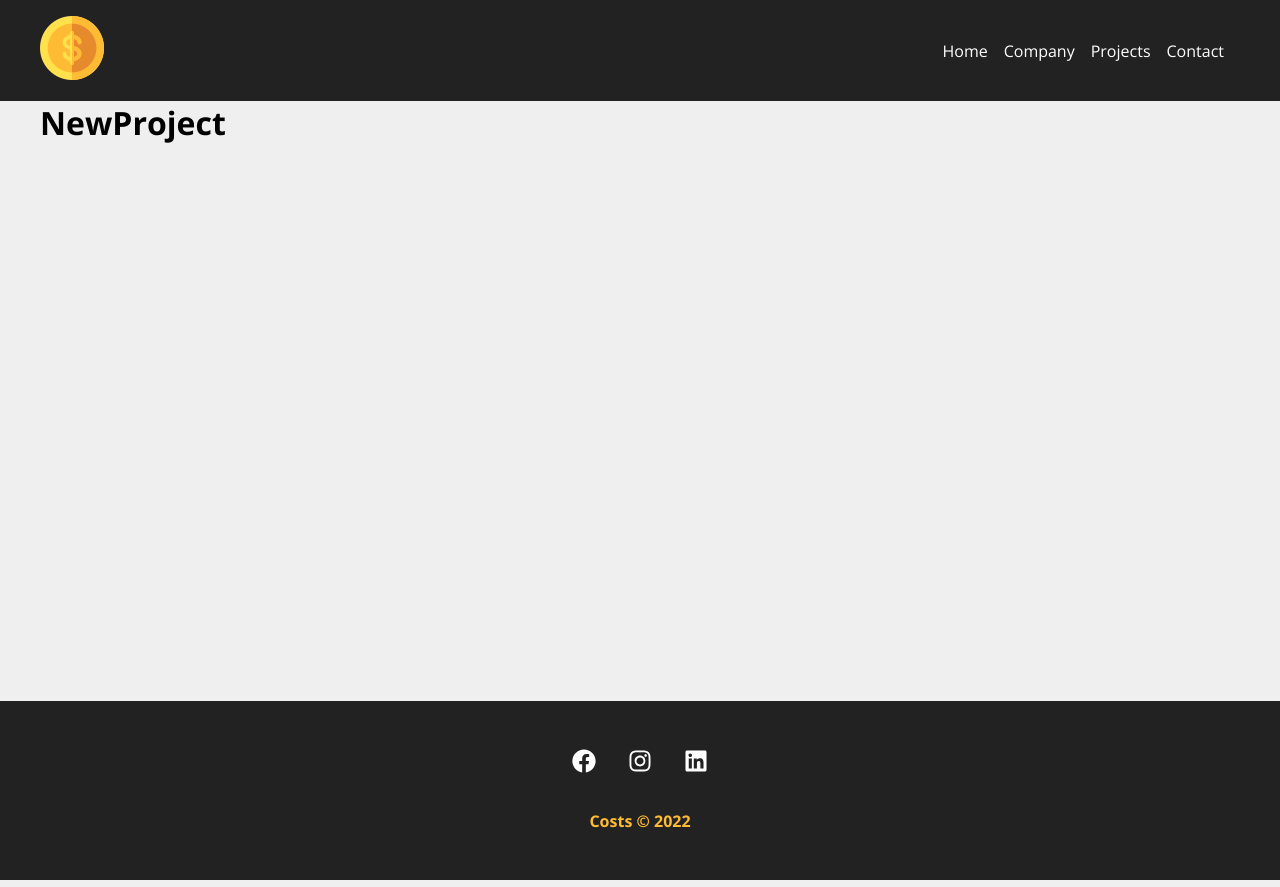
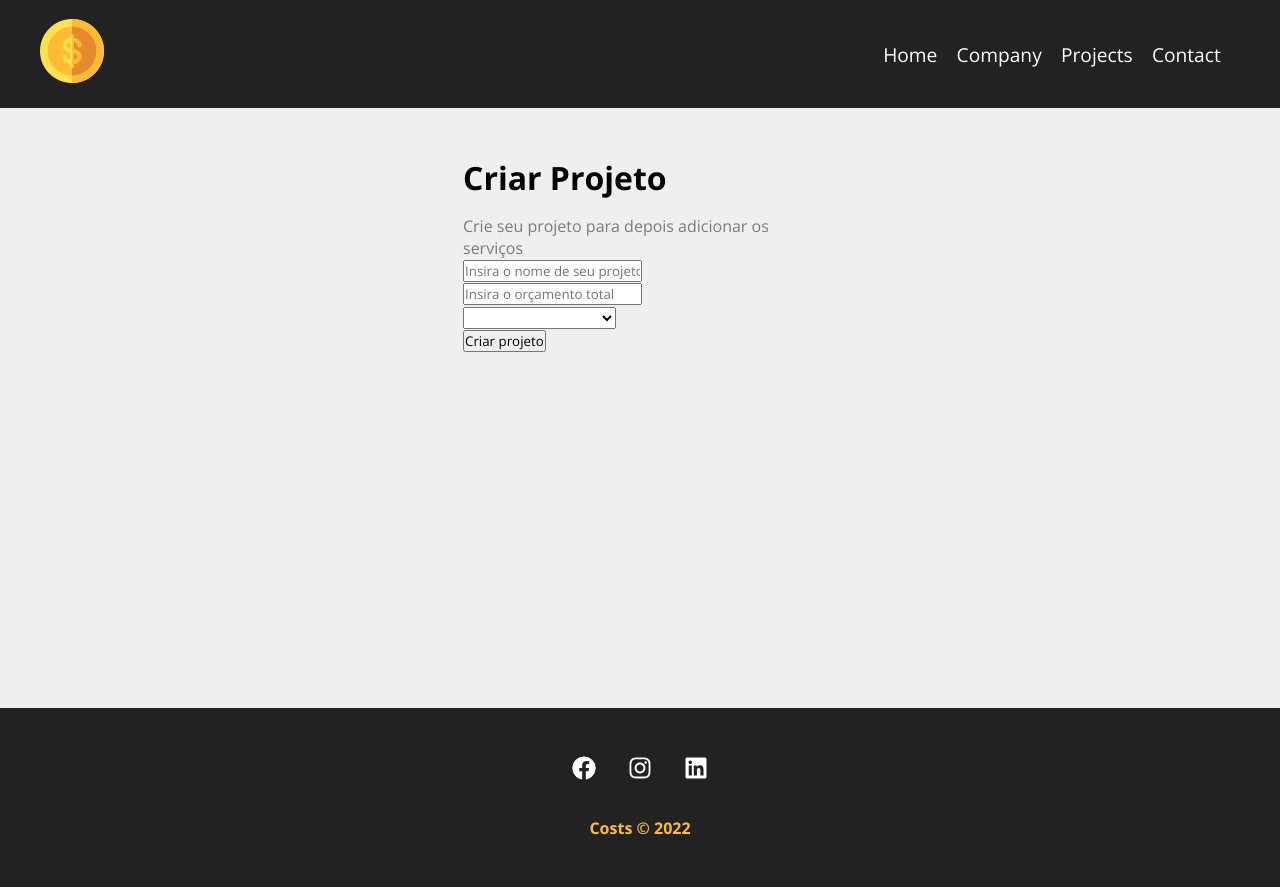
Before and after one commit to PolyFran/Projeto-React-Costs-HC, a React (Create React App) app: page /newproject in a window 1280 px wide. Built offline with nearby package versions, Linux system fonts and the light colour scheme.

Commit message:
Criação formulário de NewProject

```diff
--- a/src/App.js
+++ b/src/App.js
@@ -1,4 +1,4 @@
-import {BrowserRouter as Router, Route, Routes, Link} from 'react-router-dom'
+import {BrowserRouter as Router, Route, Routes} from 'react-router-dom'
 import Home from './components/pages/Home';
 import Contact from './components/pages/Contact';
 import Company from './components/pages/Company';
--- a/src/components/layout/LinkButton.module.css
+++ b/src/components/layout/LinkButton.module.css
@@ -1,7 +1,9 @@
 .btn {
     background-color: #222;
     color: #fff;
-    padding: 0.5em 1em;
+    padding: 0.5em 2em;
+    font-size: 1.3em;
+    margin-top: 1.2em;
     text-decoration: none;
     transition: 0.5s;
 }
--- a/src/components/layout/Navbar.module.css
+++ b/src/components/layout/Navbar.module.css
@@ -2,6 +2,7 @@
     display: flex;
     justify-content: space-between;
     background-color: #222;
+    font-size: 1.2em;
     padding: 1em;
 }
 
--- a/src/components/pages/Home.js
+++ b/src/components/pages/Home.js
@@ -1,6 +1,5 @@
 import styles from './Home.module.css'
 import savings from '../../img/savings.svg'
-import { Link } from 'react-router-dom'
 import LinkButton from '../layout/LinkButton'
 
 function Home() {
@@ -8,8 +7,8 @@
         <section className={styles.home_container}>
             <h1>Bem-vindo ao <span>Costs</span></h1>
             <p>Comece a gerenciar seus projetos agora mesmo!</p>
+            <img src={savings} alt="Costs"/>
             <LinkButton to="/newproject" text="Criar Projeto" />
-            <img src={savings} alt="Costs"/>
         </section>
     )
 }
--- a/src/components/pages/Home.module.css
+++ b/src/components/pages/Home.module.css
@@ -8,7 +8,7 @@
 }
 
 .home_container h1 {
-    font-size: 2.5em;
+    font-size: 3em;
     margin-bottom: .5em;
 }
 
@@ -21,6 +21,7 @@
 .home_container p {
     margin-bottom: 1.5em;
     color: #7b7b7b;
+    font-size: 1.5em;
 }
 
 .home_container img {
--- a/src/components/pages/NewProject.js
+++ b/src/components/pages/NewProject.js
@@ -1,5 +1,13 @@
+import ProjectForm from '../project/ProjectForm'
+import styles from './NewProject.module.css'
+
 function NewProject() {
-    return <h1>NewProject</h1>
+    return(
+        <div className={styles.newproject_container}>
+            <h1>Criar Projeto</h1>
+            <p>Crie seu projeto para depois adicionar os serviços</p>
+            <ProjectForm />
+        </div>
+    )
 }
-
 export default NewProject
--- /dev/null
+++ b/src/components/pages/NewProject.module.css
@@ -0,0 +1,13 @@
+.newproject_container {
+    width: 450px;
+    margin: 0 auto;
+    padding: 3em;
+}
+
+.newproject_container h1 {
+    margin-bottom: 0.5em;
+}
+
+.newproject_container p {
+    color: #7b7b7b;
+}
--- a/src/components/pages/Projects.js
+++ b/src/components/pages/Projects.js
@@ -1,5 +1,9 @@
+
+
 function Projects() {
-    return <h1>Projects</h1>
+    return <p>Projetos</p>
+
+
 }
 
 export default Projects
--- /dev/null
+++ b/src/components/project/ProjectForm.js
@@ -0,0 +1,24 @@
+function ProjectForm() {
+    return (
+        <form>
+            <div>
+                <input type="text" placeholder="Insira o nome de seu projeto" />
+            </div>
+            <div>
+                <input type="number" placeholder="Insira o orçamento total" />
+            </div>
+            <div>
+                <select name="category_id" >
+                    <option disabled>
+                        Selecione a categoria
+                    </option>
+                </select>
+            </div>
+            <div>
+                <input type="submit" value="Criar projeto" />
+            </div>
+        </form>
+    )
+}
+
+export default ProjectForm
```
